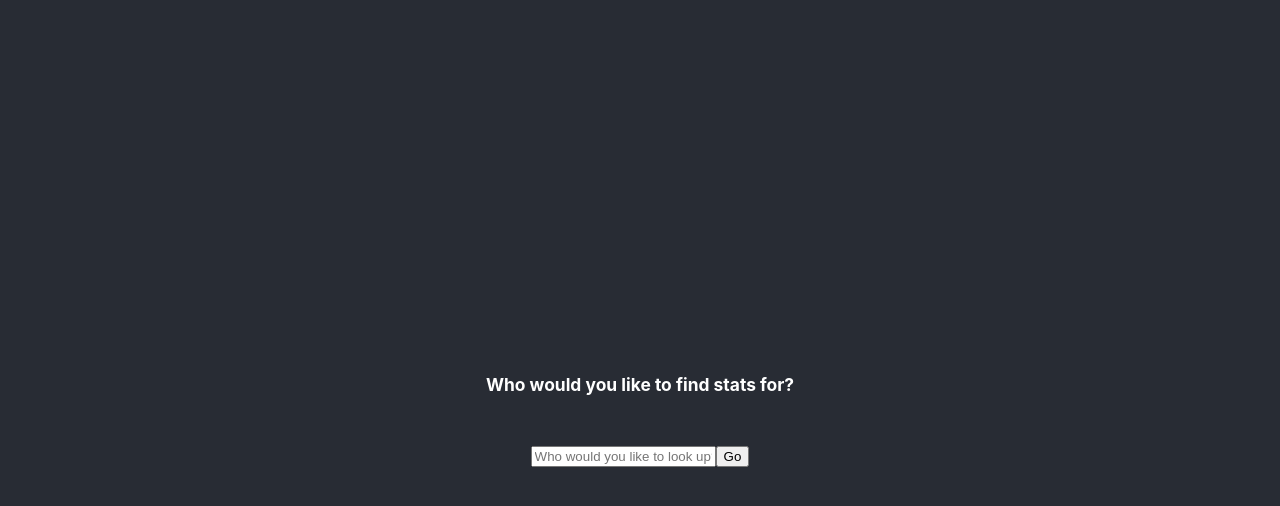
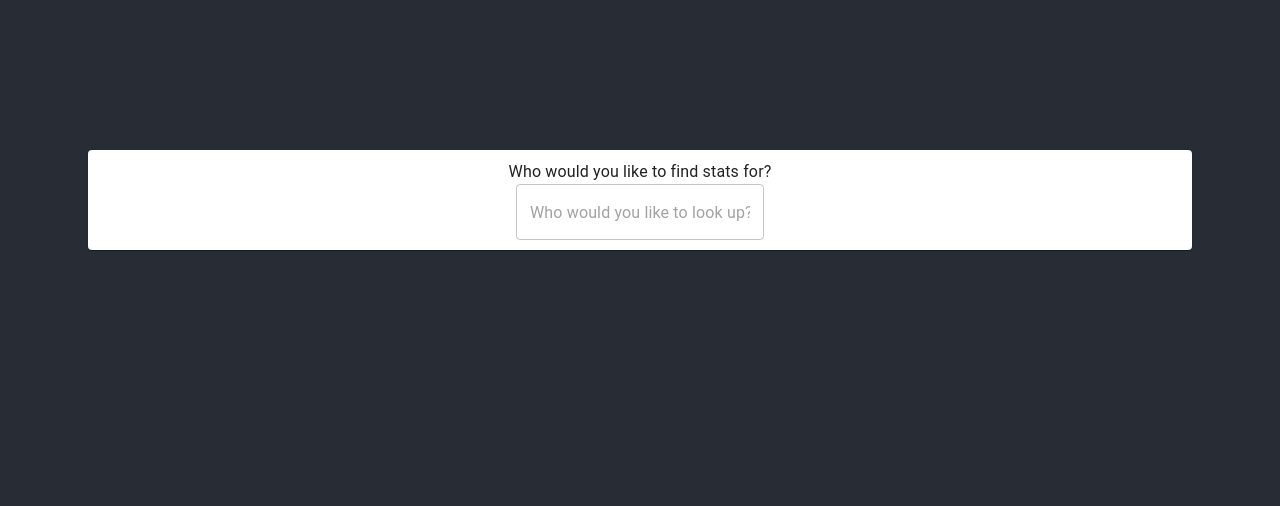
Before and after one commit to NoahThomlison/LOL-stats-app, a React (Create React App) app in the folder frontend/: page / in a window 1280 px wide. Shown: the top 506 px of the page. Built offline with nearby package versions, Linux system fonts and the light colour scheme.

Commit message:
adds MUI components, basic styling

```diff
--- a/frontend/src/App.css
+++ b/frontend/src/App.css
@@ -1,5 +1,12 @@
 .App {
   text-align: center;
+  display: flex;
+  min-height: 100vh;
+  flex-direction: column;
+  align-items: center;
+  justify-content: center;
+  background-color: #282c34;
+
 }
 
 .App-logo {
@@ -13,15 +20,8 @@
   }
 }
 
-.App-header {
-  background-color: #282c34;
-  min-height: 100vh;
-  display: flex;
-  flex-direction: column;
-  align-items: center;
-  justify-content: center;
-  font-size: calc(10px + 2vmin);
-  color: white;
+.Container{
+
 }
 
 .App-link {
--- a/frontend/src/App.js
+++ b/frontend/src/App.js
@@ -1,6 +1,6 @@
 import logo from './logo.svg';
 import './App.css';
-import {Typography, Container, Box, ThemeProvider, Button, IconButton, Grid} from '@mui/material';
+import {Typography, Container, Box, ThemeProvider, Button, IconButton, Grid, Paper, TextField } from '@mui/material';
 import react, {useState, useEffect} from 'react'
 
 function App() {
@@ -28,29 +28,41 @@ function App() {
 
   return (
     <div className="App">
-      <header className="App-header">
-        <h6>Who would you like to find stats for?</h6>
-        <form onSubmit={(e) => handleSubmit(e)}>
-          <input value={value} onChange={onChange} placeholder='Who would you like to look up?'></input>
-          <button onClick={() => setSummoner(value)} variant="text">Go</button>
-        </form>
+      <Container className="Container">
+        <Container>
+          <Paper sx={{padding: "10px"}}>
+          <Typography>Who would you like to find stats for?</Typography>
+            <form onSubmit={(e) => handleSubmit(e)}>
+              <TextField value={value} onChange={onChange} placeholder='Who would you like to look up?'></TextField>
+            </form>
+          </Paper>
+        </Container>
+
+        <Box sx={{display: "flex", flexDirection: "column", height: "50vh", justifyContent: "space-evenly"}}>
         {matchData ? matchData.map((match) => {
         return(
-          <div className='matchCard'>
-            <p>Match Outcome: {match.outcome}</p>
-            <p>Match Length: {match.gameDuration}</p>
-            <p>Champion Used Outcome: {match.championName}</p>
-            <p>Champion Level: {match.championLevel}</p>
-            <div className='KDA'>
-              <p>Kills: {match.kills}</p>
-              <p>Deaths: {match.deaths}</p>
-              <p>K/D: {match.kills}/{match.deaths}</p>
-              <p>Assists: {match.assists}</p>
-            </div>
-          </div>
+          <Container>
+            <Paper>
+              <Box sx={{display: "flex", justifyContent: "space-evenly"}}>
+                <Typography>Match Outcome: {match.outcome}</Typography>
+                <Typography>Match Length: {match.gameDuration}</Typography>
+              </Box>
+              <Box sx={{display: "flex", justifyContent: "space-evenly"}}>
+                <Typography>Champion Used Outcome: {match.championName}</Typography>
+                <Typography>Champion Level: {match.championLevel}</Typography>
+              </Box>
+              <Box sx={{display: "flex", justifyContent: "space-evenly"}}>
+                <Typography>Kills: {match.kills}</Typography>
+                <Typography>Deaths: {match.deaths}</Typography>
+                <Typography>K/D: {match.kills}/{match.deaths}</Typography>
+                <Typography>Assists: {match.assists}</Typography>
+              </Box>
+            </Paper>
+          </Container>
         )})
          : ""}
-      </header>
+      </Box>
+      </Container>
     </div>
   );
 }
```
Also changed, not shown: 1 other file (tests, documents, lock files or other folders).
